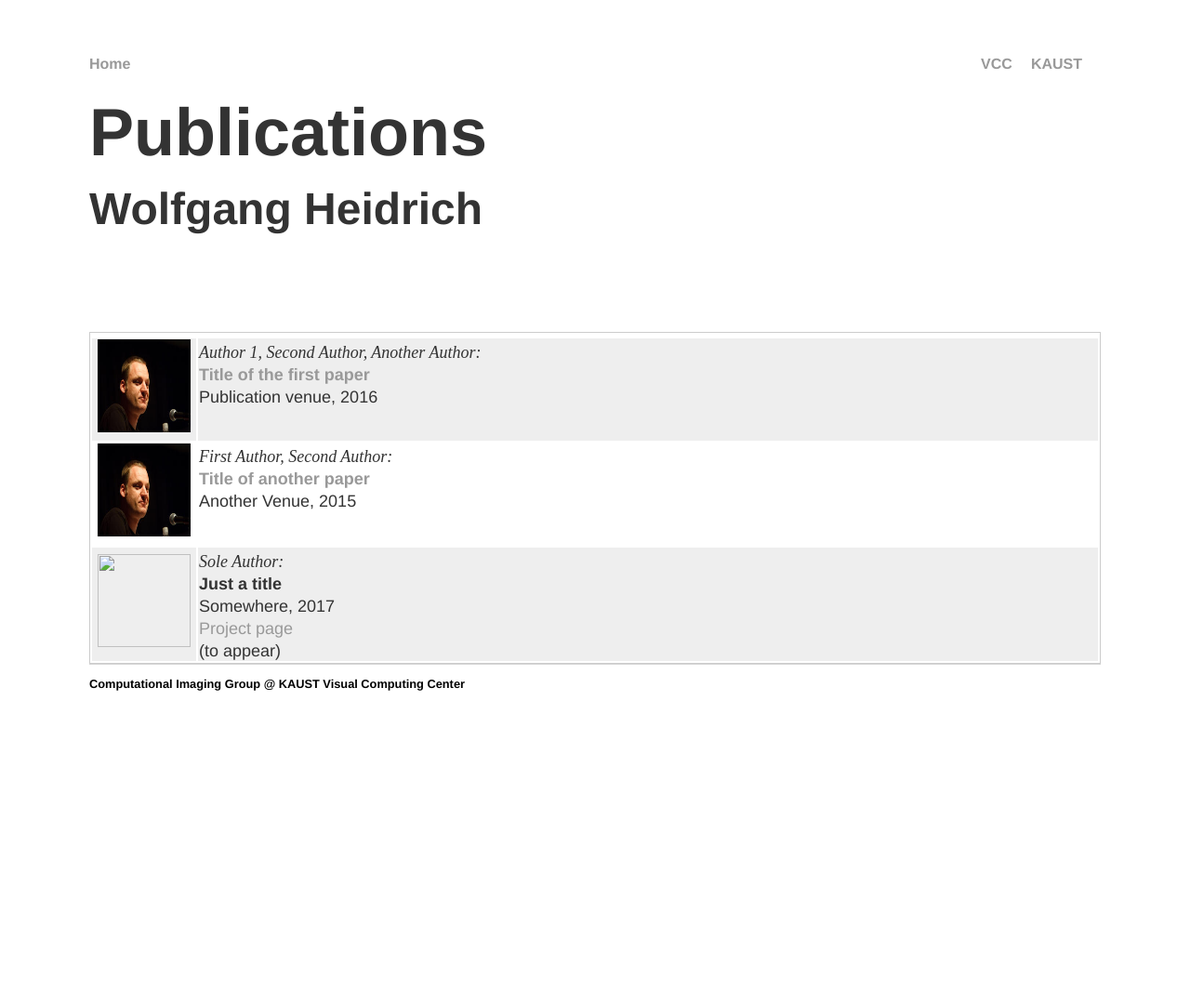
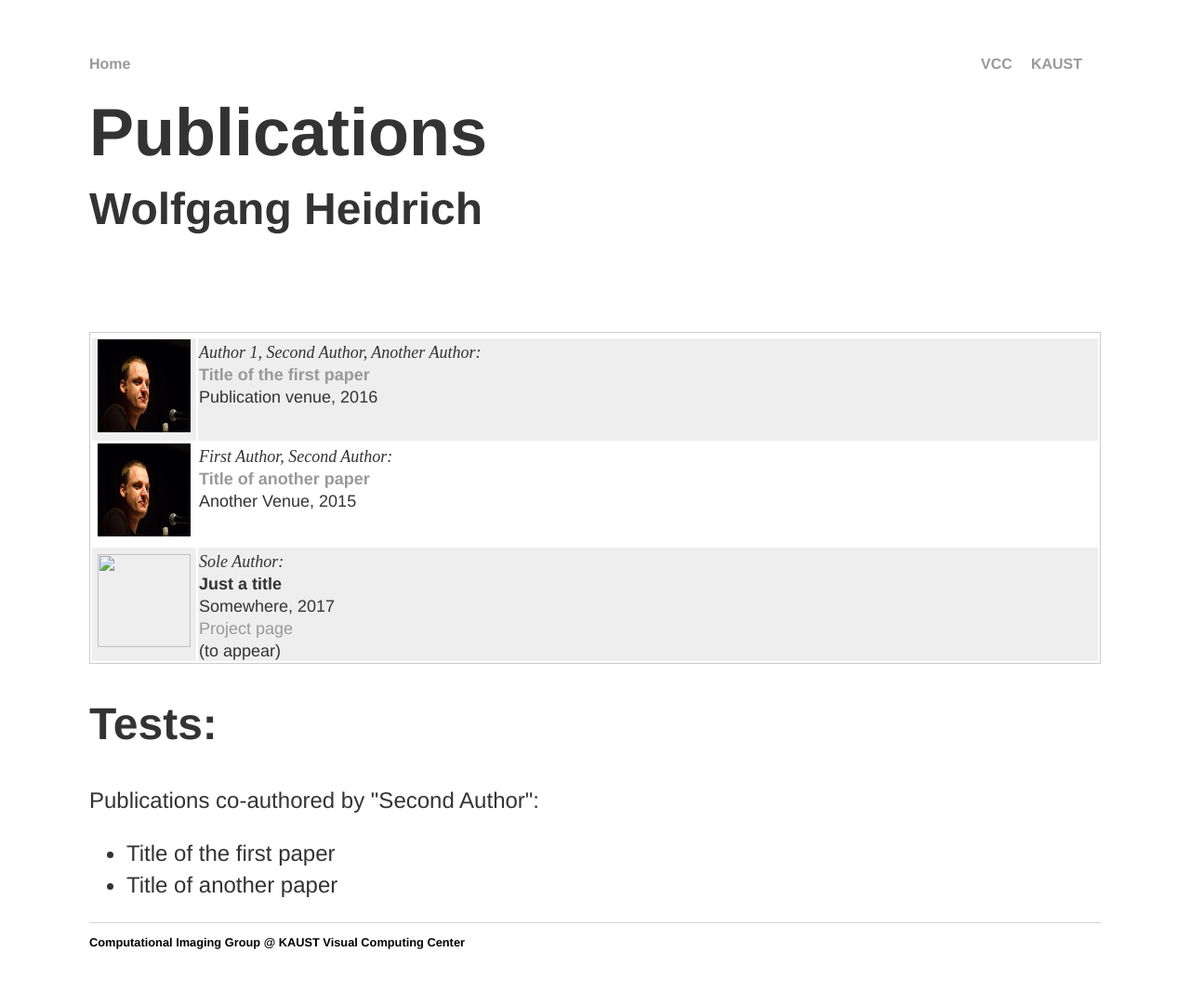
Before and after one commit to vccimaging/vccimaging.github.io, a Jekyll site: the page built from publications.html, in a window 1280 px wide. Shown: the whole page at 93% size. Built offline with Jekyll 4.4.1, drawn with Linux system fonts in a browser that asks for light colours; before the commit the page ends 900 px from its top, so only the background shows below that.

Commit message:
Update publications.html

```diff
--- a/publications.html
+++ b/publications.html
@@ -41,3 +41,15 @@ title: VCC Imaging Group
 {% endfor %}
   </tbody>
 </table>
+
+
+<h3>Tests:</h3>
+Publications co-authored by "Second Author":
+
+<ul>
+{% for pub in site.data.publications %}
+{% if pub.authors contains "Second Author" %}
+  <li> {{ pub.title }} </li>
+{% endif %}
+{% endfor %}
+</ul>
```
